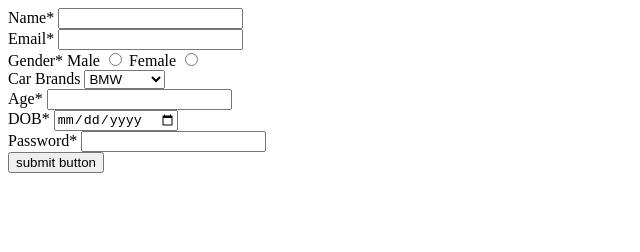
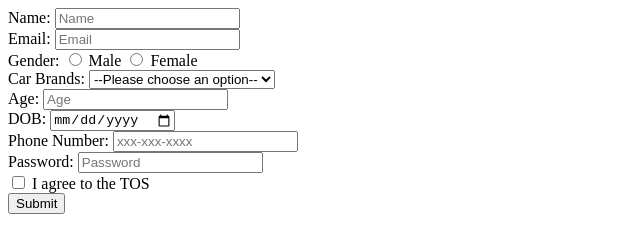
Before and after one commit to acciojob/signup-form-car-Miteshverma989, a website: page main.html in a window 1280 px wide. Shown: the whole page, without its empty margins (0-640 px from the left). Drawn offline with Linux system fonts and the light colour scheme.

Commit message:
created a submission

```diff
--- a/main.html
+++ b/main.html
@@ -1,54 +1,50 @@
 <!DOCTYPE html>
+<html lang="en">
+<head>
+    <meta charset="UTF-8">
+    <meta name="viewport" content="width=device-width, initial-scale=1.0">
+    <title>Signup Form</title>
+</head>
+<body>
 
-<html>
+<form action="#" method="post">
+    <label for="name">Name:</label>
+    <input type="text" id="name" name="name" placeholder="Name" required><br>
 
-<head>
-	<link rel="stylesheet" href="styles.css">
-</head>
+    <label for="email">Email:</label>
+    <input type="email" id="email" name="email" placeholder="Email" required><br>
 
-<body>
-	<form method="post">
-		<div>
-			  <label for="name">Name*</label>
-		      <input type="text" id="name" required>
-		</div>
-        <div>
-			  <label for="email">Email*</label>
-		      <input type="email" id="email" required>
-		</div>
-		<div>
-			  <label>Gender*</label>
-			  <label for="male">Male</label>
-		      <input type="radio" id="male" name="gender" value="Male" required>
-			  <label for="female">Female</label>
-		      <input type="radio" id="female" name="gender" value="Female" required>
-		</div>
-		<div>
-			<label for="cars">Car Brands</label>
-			<select id="cars">
-				<option value="BMW">BMW</option>
-				<option value="Audi">Audi</option>
-				<option value="Mercedez">Mercedez</option>
-			</select>
-		</div>
-		<div>
-			  <label for="age">Age*</label>
-		      <input type="number" id="age" required>
-		</div>
-		<div>
-			  <label for="dob">DOB*</label>
-		      <input type="date" id="dob" required>
-		</div>
-		<div>
-			  <label for="password">Password*</label>
-		      <input type="password" id="password" required>
-		</div>
-		<button type="submit">submit button</button>
-	</form>
-	<!-- the entire body must be written by student -->
-    <script type="text/javascript" src="./script.js">
-</script>
+    <label>Gender:</label>
+    <input type="radio" id="gender_m" name="gender" required>
+    <label for="gender_m">Male</label>
+    <input type="radio" id="gender_f" name="gender" required>
+    <label for="gender_f">Female</label><br>
+
+    <label for="cars">Car Brands:</label>
+    <select id="cars" name="cars" required>
+        <option value="" disabled selected>--Please choose an option--</option>
+        <!-- Add your car brand options here -->
+    </select><br>
+
+    <label for="age">Age:</label>
+    <input type="number" id="age" name="age" placeholder="Age" required><br>
+
+    <label for="dob">DOB:</label>
+    <input type="date" id="dob" name="dob" required><br>
+
+    <label for="tel">Phone Number:</label>
+    <input type="tel" id="tel" name="tel" placeholder="xxx-xxx-xxxx"><br>
+
+    <label for="password">Password:</label>
+    <input type="password" id="password" name="password" placeholder="Password" required><br>
+
+    <label>
+        <input type="checkbox" id="tos" name="tos" required>
+        I agree to the TOS
+    </label><br>
+
+    <button type="submit">Submit</button>
+</form>
 
 </body>
-
 </html>
```
